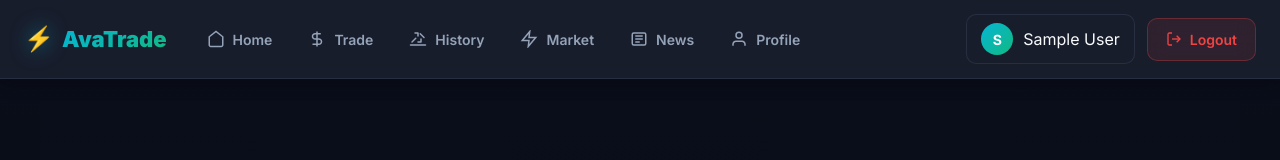
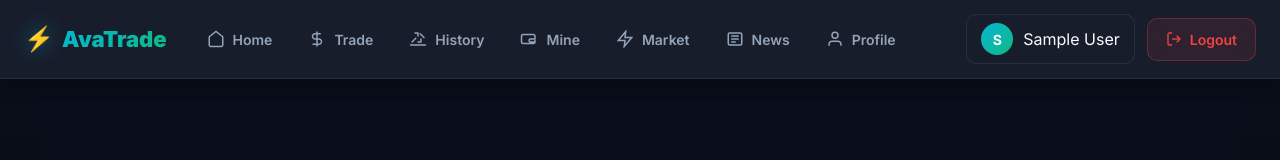
Before and after one commit to blen-az/investFX, a React (Create React App) app: page /verify-email in a window 1280 px wide. Shown: the top 160 px of the page. Built offline with nearby package versions, Linux system fonts and the light colour scheme; no server answers; the database is empty; sample sign-in values are in the browser's storage.

Commit message:
fix:desktop assets

```diff
--- a/src/components/Navbar.jsx
+++ b/src/components/Navbar.jsx
@@ -128,6 +128,13 @@ export default function Navbar() {
                 </svg>
                 History
               </Link>
+
+              <Link to="/wallet" className={`nav-link ${isActive("/wallet") ? "active" : ""}`}>
+                <svg width="18" height="18" viewBox="0 0 24 24" fill="none">
+                  <path d="M20 12V8C20 6.89543 19.1046 6 18 6H4C2.89543 6 2 6.89543 2 8V16C2 17.1046 2.89543 18 4 18H18C19.1046 18 20 17.1046 20 16V14M20 12H14C12.8954 12 12 12.8954 12 14V14C12 15.1046 12.8954 16 14 16H20" stroke="currentColor" strokeWidth="2" strokeLinecap="round" strokeLinejoin="round" />
+                </svg>
+                Mine
+              </Link>
             </>
           )}
 
```
